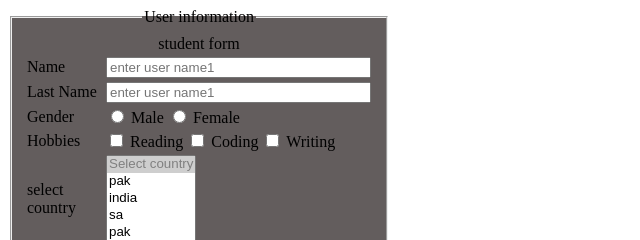
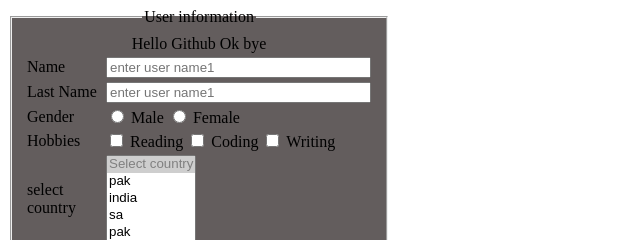
Before and after one commit to saylani-massit-hyderbad/classnew1, a plain HTML site: page index.html in a window 1280 px wide. Shown: the top 240 px of the page, 0-640 px from the left. Drawn offline with Linux system fonts and the light colour scheme.

Commit message:
Update index.html

```diff
--- a/index.html
+++ b/index.html
@@ -15,7 +15,7 @@
             <table>
                 <tr>
                     <td colspan="2" align="center">
-                        student form
+                        Hello Github Ok bye
 
                     </td>
                 </tr>
```
